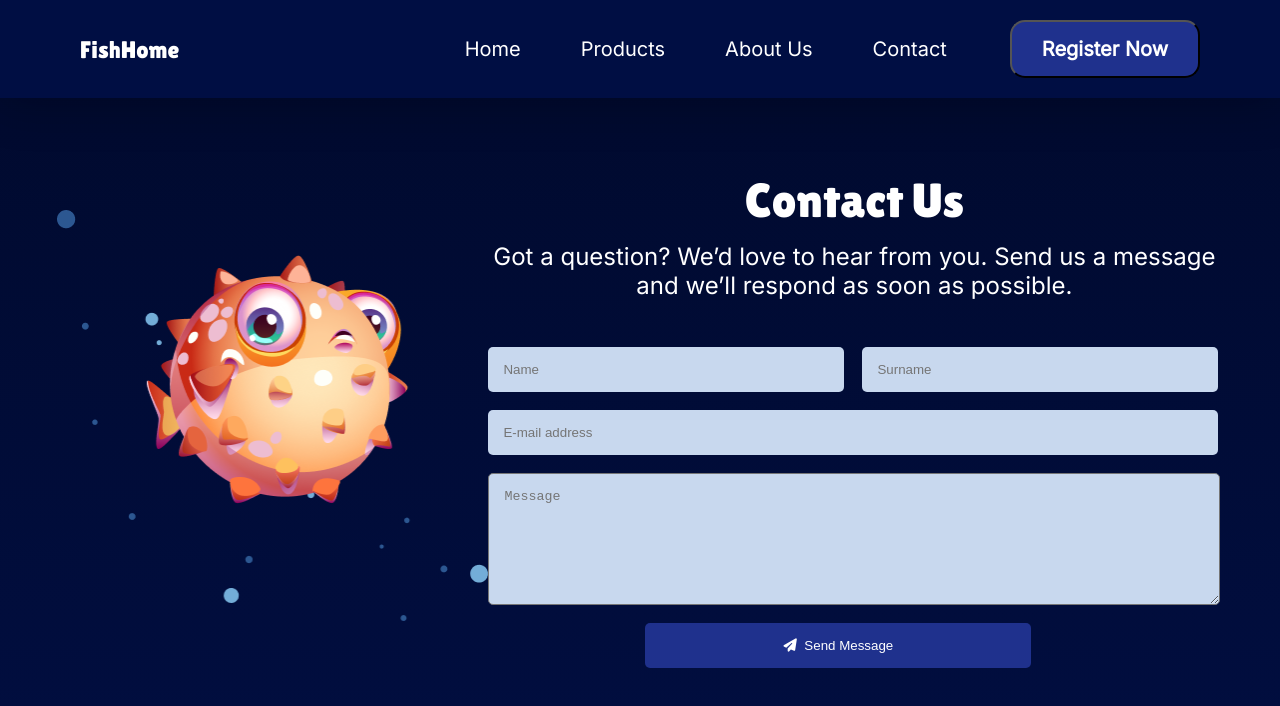
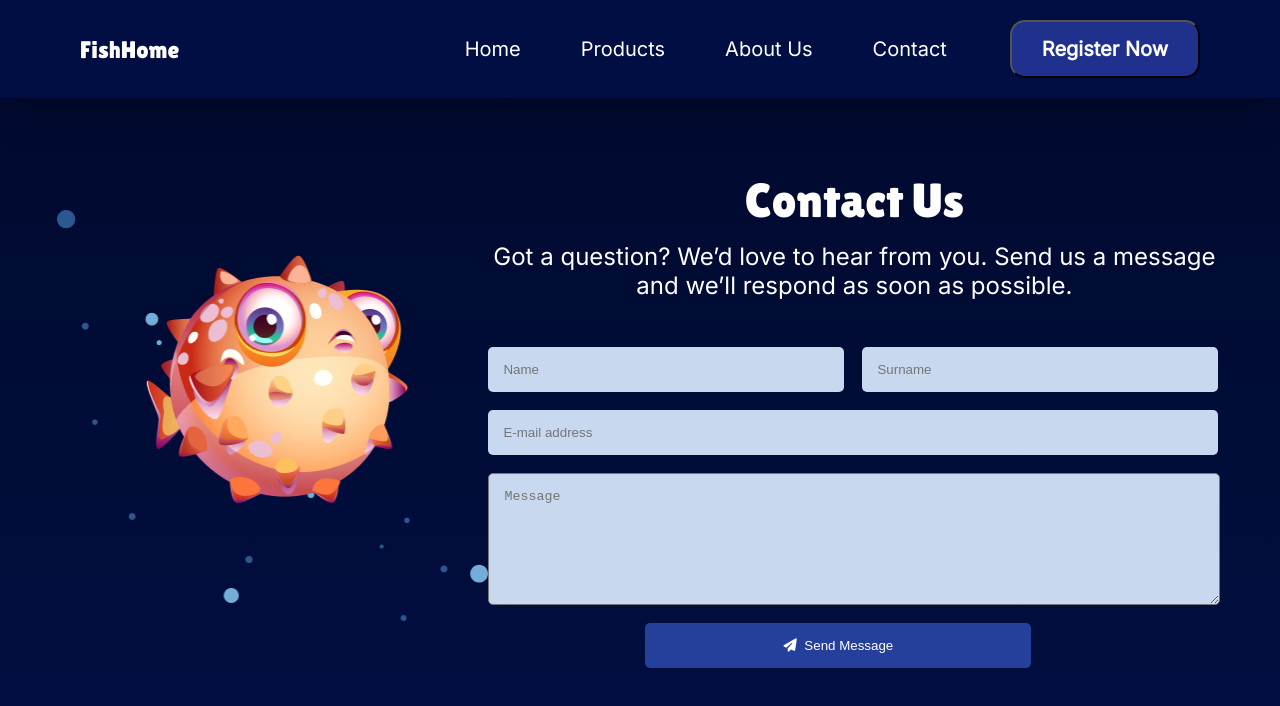
Before and after one commit to TovmasPetrosyan/AquariumCompany, a website built with webpack: page landingPage/src/index.html in a window 1280 px wide. In both pictures the pointer is over the button "Send Message". Shown: the part 1753-2459 px from the top of the page. Built offline with nearby package versions, Linux system fonts and the light colour scheme; some packages are replaced by stand-ins of ours.

Commit message:
feat: add hover to button

```diff
--- a/landingPage/src/styles/contactUs.css
+++ b/landingPage/src/styles/contactUs.css
@@ -112,6 +112,9 @@
   border-radius: 5px;
   background: #c8d8ee;
 }
+.submit-button:hover{
+  background: #25409b;
+}
 .submit-button {
 
 width: 386px;
@@ -122,6 +125,7 @@ color:#fff;
 border-radius: 5px;
 background: #1F318D;
 border: none;
+transition: background 0.3s ease;
 }
 .submitDiv {
   display: flex;
```
